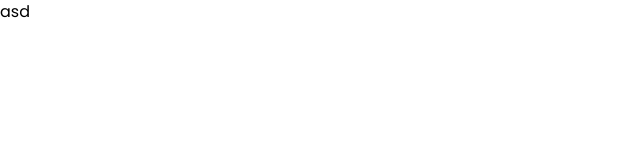
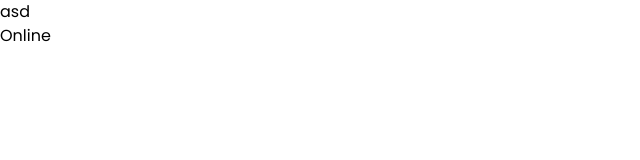
Before and after one commit to naufal-yafi/open.yawwi, a Next.js app: page / in a window 1280 px wide. Shown: the top 160 px of the page, without its empty margins (0-640 px from the left). Built offline with nearby package versions, Linux system fonts and the light colour scheme.

Commit message:
feature: offline detector

```diff
--- a/src/app/(homepage)/page.tsx
+++ b/src/app/(homepage)/page.tsx
@@ -1,9 +1,15 @@
+'use client';
+
+import { useDetectConnection } from '@hook/use-detect-connection';
 import React from 'react';
 
 export default function Home() {
+  const { isOnline } = useDetectConnection();
+
   return (
     <main data-test="home">
       <h1>asd</h1>
+      <p>{isOnline ? 'Online' : 'Offline'}</p>
     </main>
   );
 }
--- /dev/null
+++ b/src/hooks/use-detect-connection.ts
@@ -0,0 +1,18 @@
+import { useEffect, useState } from 'react';
+
+export function useDetectConnection(): { isOnline: boolean } {
+  const [isOnline, setIsOnline] = useState<boolean>(navigator.onLine);
+
+  const handleCheck = () => {
+    setIsOnline(navigator.onLine);
+  };
+
+  useEffect(() => {
+    window.addEventListener('online', handleCheck);
+    window.addEventListener('offline', handleCheck);
+  }, []);
+
+  return {
+    isOnline,
+  };
+}
--- a/tsconfig.json
+++ b/tsconfig.json
@@ -19,6 +19,7 @@
     ],
     "paths": {
       "@style": ["./src/styles/globals.css"],
+      "@hook/*": ["./src/hooks/*"],
       "@/*": ["./src/*"]
     }
   },
```
